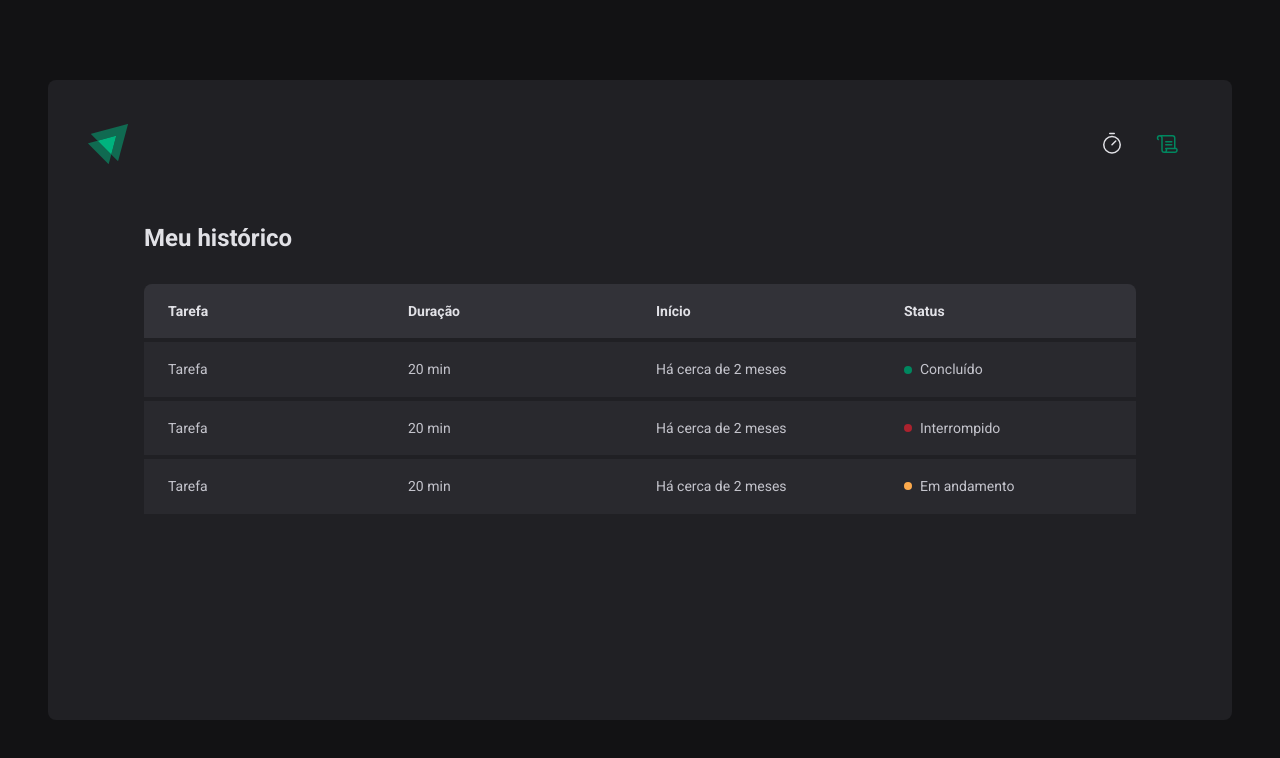
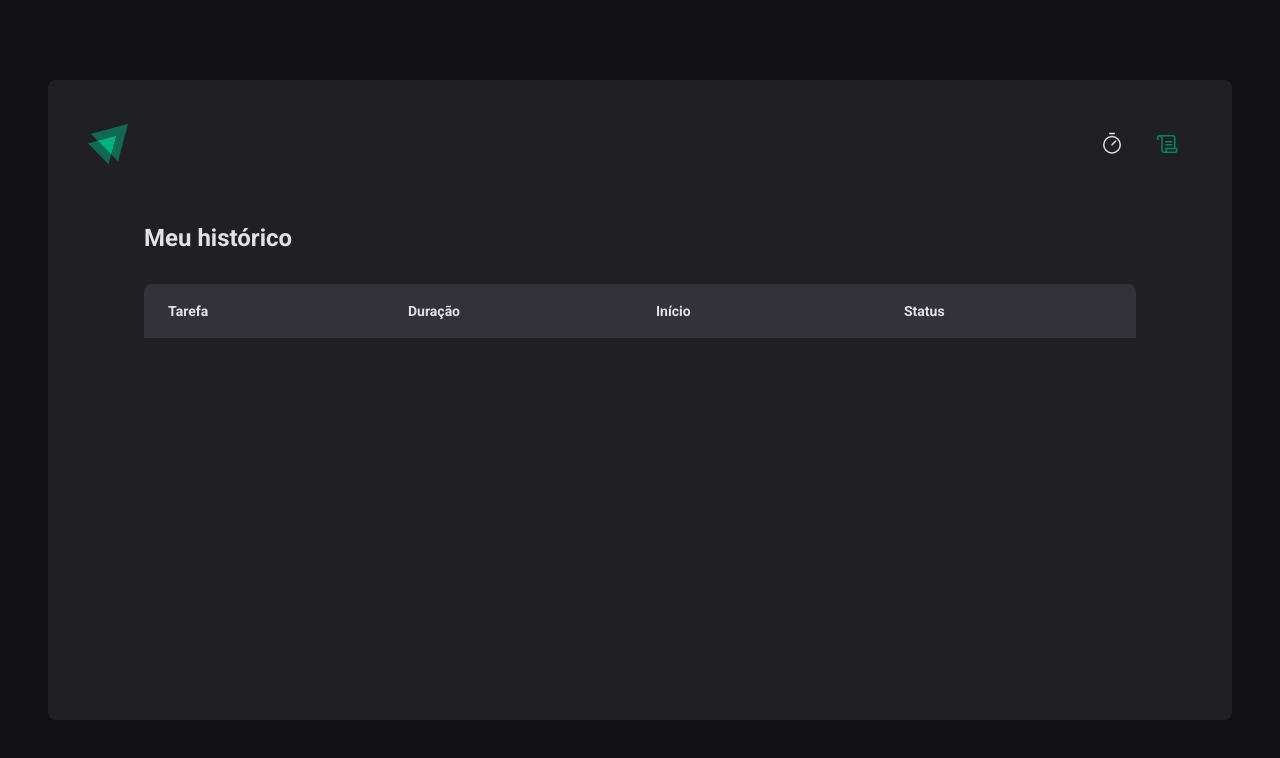
Before and after one commit to Matheus1714/ignite-project-timer, a React (Vite) app: page /history in a window 1280 px wide. Shown: the top 758 px of the page. Built offline with nearby package versions, Linux system fonts and the light colour scheme.

Commit message:
genrate history

```diff
--- a/src/pages/History/index.tsx
+++ b/src/pages/History/index.tsx
@@ -1,6 +1,8 @@
 import { CyclesContext } from '../../contexts/CyclesContext'
 import { HistoryContainer, HistoryList, Status } from './styles'
 import { useContext } from 'react'
+import { formatDistanceToNow } from 'date-fns'
+import ptBR from 'date-fns/locale/pt-BR'
 
 export function History() {
   const { cycles } = useContext(CyclesContext)
@@ -19,30 +21,33 @@ export function History() {
             </tr>
           </thead>
           <tbody>
-            <tr>
-              <td>Tarefa</td>
-              <td>20 min</td>
-              <td>Há cerca de 2 meses</td>
-              <td>
-                <Status statuscolor="green">Concluído</Status>
-              </td>
-            </tr>
-            <tr>
-              <td>Tarefa</td>
-              <td>20 min</td>
-              <td>Há cerca de 2 meses</td>
-              <td>
-                <Status statuscolor="red">Interrompido</Status>
-              </td>
-            </tr>
-            <tr>
-              <td>Tarefa</td>
-              <td>20 min</td>
-              <td>Há cerca de 2 meses</td>
-              <td>
-                <Status statuscolor="yellow">Em andamento</Status>
-              </td>
-            </tr>
+            {cycles.map((cycle) => {
+              return (
+                <tr key={cycle.id}>
+                  <td>{cycle.task}</td>
+                  <td>{cycle.minutesAmount} minutos</td>
+                  <td>
+                    {formatDistanceToNow(cycle.startDate, {
+                      addSuffix: true,
+                      locale: ptBR,
+                    })}
+                  </td>
+                  <td>
+                    {cycle.finishedDate && (
+                      <Status statuscolor="green">Concluído</Status>
+                    )}
+
+                    {cycle.interrupedDate && (
+                      <Status statuscolor="red">Interrompido</Status>
+                    )}
+
+                    {!cycle.finishedDate && !cycle.interrupedDate && (
+                      <Status statuscolor="yellow">Em andamento</Status>
+                    )}
+                  </td>
+                </tr>
+              )
+            })}
           </tbody>
         </table>
       </HistoryList>
```
